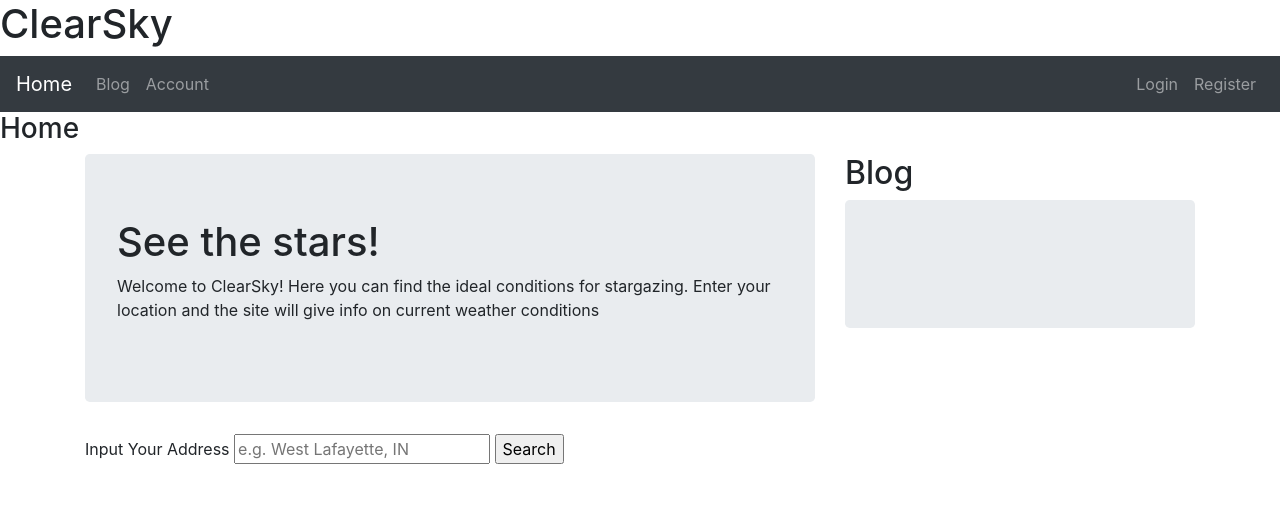
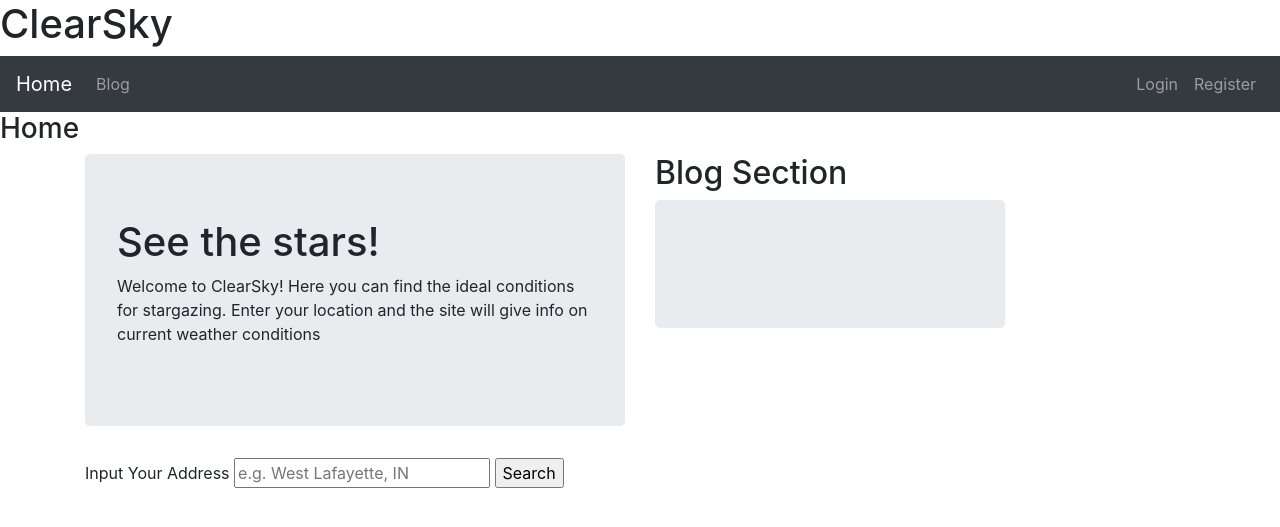
Before and after one commit to NathanStern/ClearSky, a Flask app: page / in a window 1280 px wide. Shown: the top 527 px of the page. Run offline with Flask 2, Linux system fonts and the light colour scheme; some libraries are stand-ins or nearby versions.

Commit message:
navbar updates

```diff
--- a/clearsky/templates/base.html
+++ b/clearsky/templates/base.html
@@ -28,6 +28,7 @@
 <nav>
     <h1>ClearSky</h1>
 </nav>
+
 <!-- NavBar -->
 <nav class="navbar navbar-expand-sm bg-dark navbar-dark">
     <a class="navbar-brand" href="{{ url_for('home.home') }}">Home</a>
@@ -37,12 +38,11 @@
     </button>
     <div class="collapse navbar-collapse" id="collapsibleNavbar">
         <div class="navbar-nav">
-            <a class="nav-link" href="#">Blog</a>
-            <a class="nav-link" href="#">Account</a>
+            <a class="nav-link" href="{{ url_for('blog.index') }}">Blog</a>
         </div>
         <div class="navbar-nav ml-auto">
-            <a class="nav-link" href="#">Login</a>
-            <a class="nav-link" href="#">Register</a>
+            <a class="nav-link" href="{{ url_for('auth.login') }}">Login</a>
+            <a class="nav-link" href="{{ url_for('auth.register') }}">Register</a>
         </div>
     </div>
   </nav>
--- a/clearsky/templates/homepage/home.html
+++ b/clearsky/templates/homepage/home.html
@@ -6,7 +6,7 @@
 {% block content %}
 <div class="container">
     <div class="row">
-        <div class="col-md-8 col-sm-6">
+        <div class="col col-sm-6">
             <div class="jumbotron">
             <h1>See the stars!</h1>
             <p>Welcome to ClearSky! Here you can find the ideal conditions for stargazing.
@@ -14,12 +14,11 @@
             </div>
         </div>
         <div class="col-md-4 col-sm-6">
-            <h2>Blog</h2>
+            <h2>Blog Section</h2>
             <div class="jumbotron">
             </div>
         </div>
     </div>
-
 
     <form method="post">
         <label for="address">Input Your Address</label>
```
